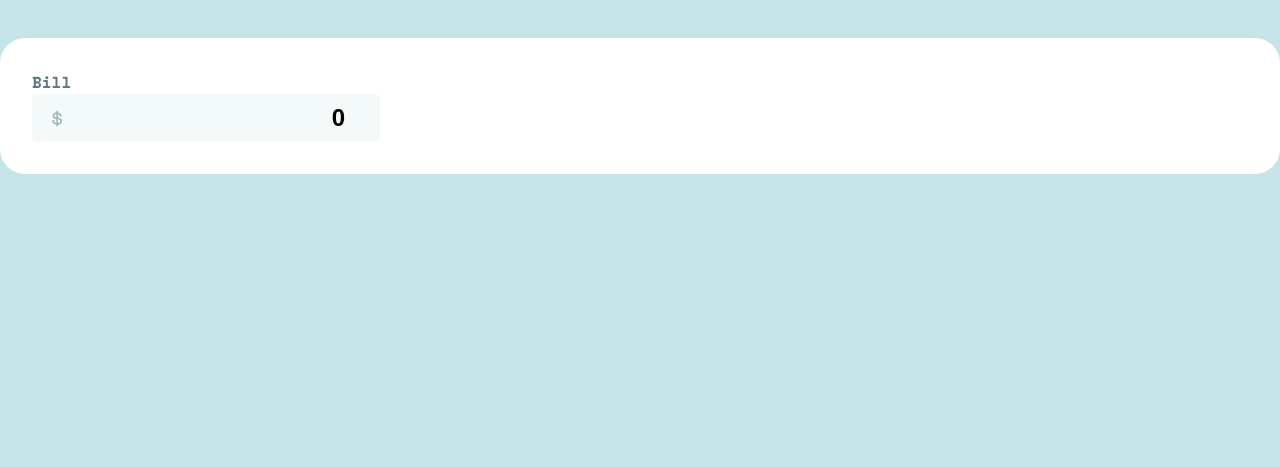
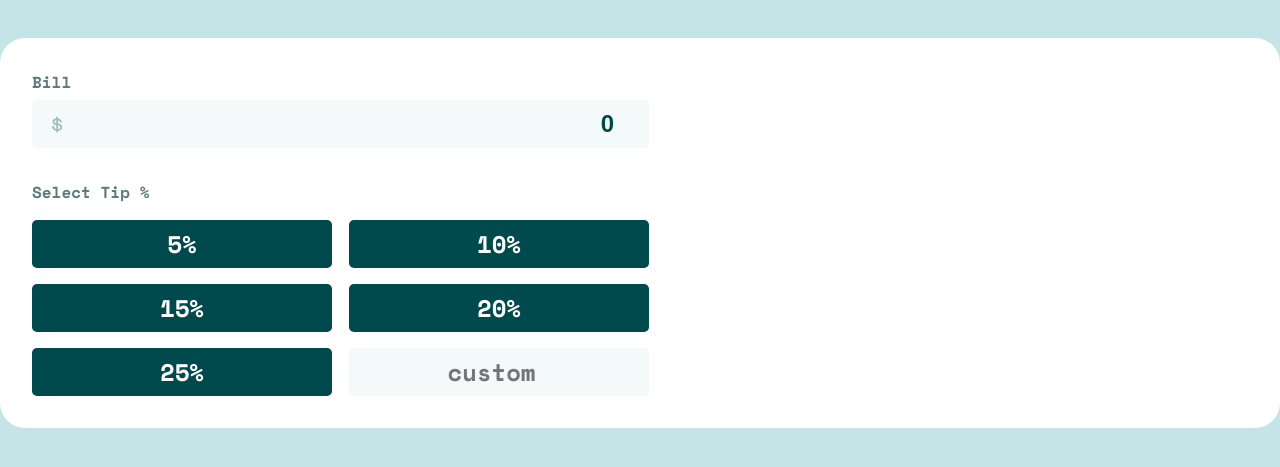
Before and after one commit to delroscol98/Tip-Calculator-App, a plain HTML site: page index.html in a window 1280 px wide. Shown: the part 233-700 px from the top of the page. Drawn offline with nearby package versions, Linux system fonts and the light colour scheme.

Commit message:
HTML and CSS files modified --> percentage buttons

```diff
--- a/index.html
+++ b/index.html
@@ -24,7 +24,7 @@
     <main class="card">
       <section class="user-input">
         <section class="user-input-bill">
-          <label class="text-x-sm label" for="bill">Bill</label><br />
+          <label class="text-x-sm label" for="bill">Bill</label>
           <input
             class="text-base"
             type="number"
@@ -34,6 +34,17 @@
             min="0"
           />
         </section>
+        <section class="user-input-tip">
+          <p class="text-x-sm label">Select Tip %</p>
+          <section class="tip-percentage-container">
+            <button class="text-base">5%</button>
+            <button class="text-base">10%</button>
+            <button class="text-base">15%</button>
+            <button class="text-base">20%</button>
+            <button class="text-base">25%</button>
+            <input class="text-base" type="number" placeholder="custom" />
+          </section>
+        </section>
       </section>
       <section class="tip-summary"></section>
     </main>
--- a/src/style.css
+++ b/src/style.css
@@ -60,7 +60,7 @@ body {
   transform: translateX(-50%);
 }
 
-.user-input-bill label {
+.label {
   color: var(--neutral-dark-grayish-cyan);
 }
 
@@ -77,8 +77,31 @@ body {
   text-align: right;
   padding-right: 2rem;
   font-weight: 700;
+  color: var(--neutral-very-dark-cyan);
 }
 
+.tip-percentage-container button {
+  background: var(--neutral-very-dark-cyan);
+  color: var(--white);
+  height: 4.8rem;
+  font-family: "Space Mono", monospace;
+  font-weight: 700;
+}
+
+.tip-percentage-container button.active {
+  background: var(--primary-cyan);
+  color: var(--neutral-very-dark-cyan);
+}
+
+.tip-percentage-container input {
+  background: var(--neutral-very-light-grayish-cyan);
+  text-align: center;
+  font-family: "Space Mono", monospace;
+  font-weight: 700;
+  box-sizing: border-box;
+  width: 100%;
+  color: var(--neutral-very-dark-cyan);
+}
 /* Utility classes */
 .card {
   background: var(--white);
@@ -94,6 +117,30 @@ body {
   gap: 3.2rem;
 }
 
+.user-input-bill {
+  display: grid;
+  gap: 0.6rem;
+}
+
+.user-input-tip {
+  display: grid;
+  gap: 1.6rem;
+}
+
+.tip-percentage-container {
+  display: grid;
+  grid-template-columns: repeat(2, 1fr);
+  grid-template-rows: repeat(3, 1fr);
+  row-gap: 1.6rem;
+  column-gap: 1.7rem;
+}
+
+.tip-percentage-container button,
+.tip-percentage-container input {
+  border-radius: 0.5rem;
+  border: none;
+}
+
 @media screen and (min-width: 768px) {
   /* Custom styling */
   #logo {
```
